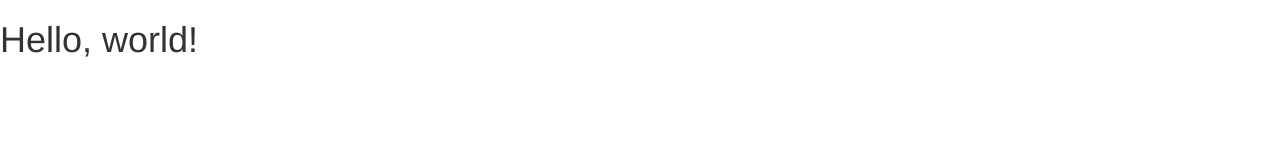
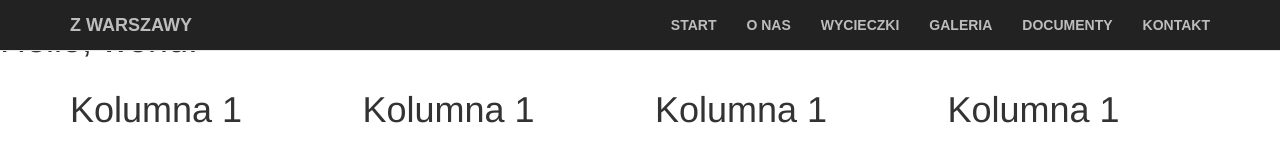
Before and after one commit to MarcinJaszczynski/zWarszawy, a plain HTML site: page index.html in a window 1280 px wide. Drawn offline with nearby package versions, Linux system fonts and the light colour scheme.

Commit message:
Added:
Overwrite styles in navbar

```diff
--- /dev/null
+++ b/css/style.css
@@ -0,0 +1,18 @@
+/*Navigation*/
+
+.navbar {
+    background: #222222 !important;
+    text-transform: uppercase;
+    font-family: 'PT Sans Narrow', Arial, Helvetica, sans-serif;
+    font-weight: 700;
+}
+
+.navbar a {
+    color: #ffffff !important;
+    opacity: 0.7;
+}
+
+.navbar a:hover {
+    opacity: 1;
+    background-color: #111111;
+}
--- a/index.html
+++ b/index.html
@@ -17,10 +17,60 @@
       <script src="https://oss.maxcdn.com/html5shiv/3.7.3/html5shiv.min.js"></script>
       <script src="https://oss.maxcdn.com/respond/1.4.2/respond.min.js"></script>
     <![endif]-->
+    <link rel="stylesheet" href="css/style.css">
 </head>
 
 <body>
+
+    <!--START NAVIGATION-->
+
+    <div id="mainNavbar" class="navbar navbar-default navbar-fixed-top" role="navigation">
+        <div class="container">
+            <div class="navbar-header">
+                <button type="button" class="navbar-toggle" data-toggle="collapse" data-target=".navbar-collapse">
+                <span class="icon-bar"></span>
+                <span class="icon-bar"></span>
+                <span class="icon-bar"></span>
+                </button>
+
+                <a href="#" class="navbar-brand">Z Warszawy</a>
+
+            </div>
+            <div class="navbar-collapse collapse">
+                <ul class="nav navbar-nav navbar-right">
+                    <li><a href="#start">Start</a></li>
+                    <li><a href="#onas">O nas</a></li>
+                    <li><a href="#wycieczki">Wycieczki</a></li>
+                    <li><a href="#galeria">Galeria</a></li>
+                    <li><a href="#dokumenty">Documenty</a></li>
+                    <li><a href="#kontakt">Kontakt</a></li>
+
+
+                </ul>
+            </div>
+        </div>
+    </div>
+
+
+    <!--END NAVIGATION-->
     <h1>Hello, world!</h1>
+    <div class="container">
+        <div class="row">
+            <div class="col-md-3">
+                <H1>Kolumna 1</H1>
+            </div>
+            <div class="col-md-3">
+                <H1>Kolumna 1</H1>
+            </div>
+            <div class="col-md-3">
+                <H1>Kolumna 1</H1>
+            </div>
+            <div class="col-md-3">
+                <H1>Kolumna 1</H1>
+            </div>
+        </div>
+    </div>
+
 
     <!-- jQuery (necessary for Bootstrap's JavaScript plugins) -->
     <script src="https://ajax.googleapis.com/ajax/libs/jquery/1.12.4/jquery.min.js"></script>
```
